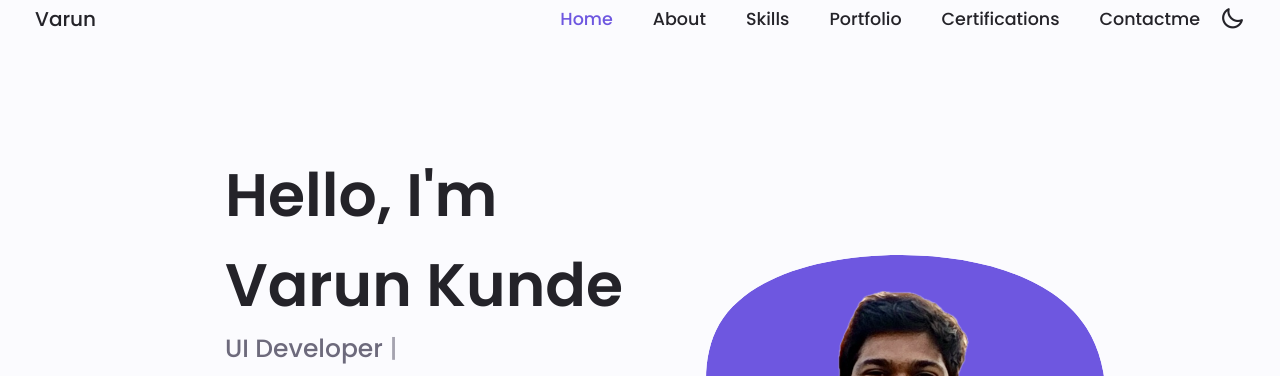
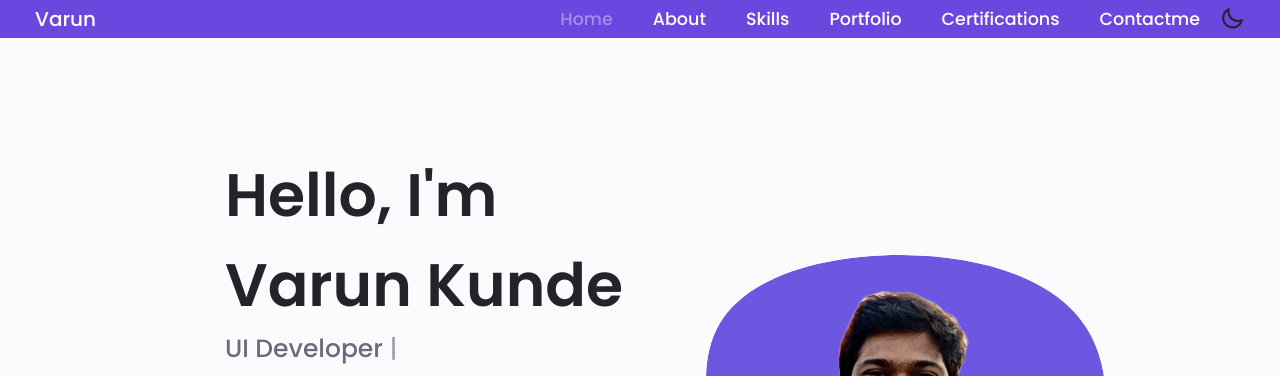
Before and after one commit to kundevarun/portfolio, a plain HTML site: page index.html in a window 1280 px wide. Shown: the top 376 px of the page. Drawn offline with nearby package versions, Linux system fonts and the light colour scheme.

Commit message:
Header Colour

```diff
--- a/assets/css/styles.css
+++ b/assets/css/styles.css
@@ -172,7 +172,7 @@ img {
   bottom: 0;
   left: 0;
   z-index: var(--z-fixed);
-  background-color: var(--body-color);
+  background-color:#6B47E0;
 }
 
 /*==================== NAV ====================*/
@@ -185,12 +185,12 @@ img {
 }
 .nav__logo,
 .nav__toggle {
-  color: var(--title-color);
+  color: white;
   font-weight: var(--font-medium);
 }
 
 .nav__logo:hover {
-  color: var(--first-color);
+  color: #a48fe6;
 }
 
 .nav__toggle {
@@ -227,7 +227,7 @@ img {
   flex-direction: column;
   align-items: center;
   font-size: var(--small-font-size);
-  color: var(--title-color);
+  color: white;
   font-weight: var(--font-medium);
 }
 
@@ -258,7 +258,7 @@ img {
 
 /* Active link */
 .active-link {
-  color: var(--first-color);
+  color:#a48fe6;
 }
 
 /* Change background header */
```
